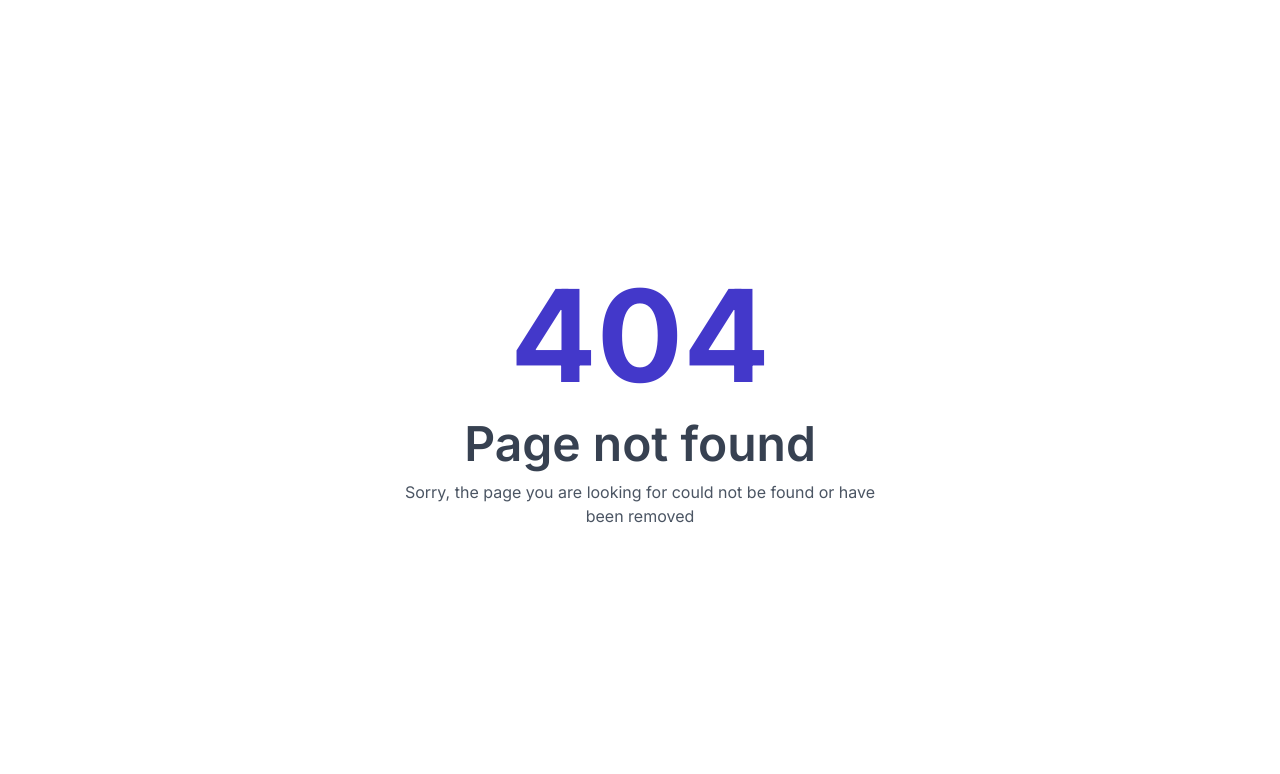
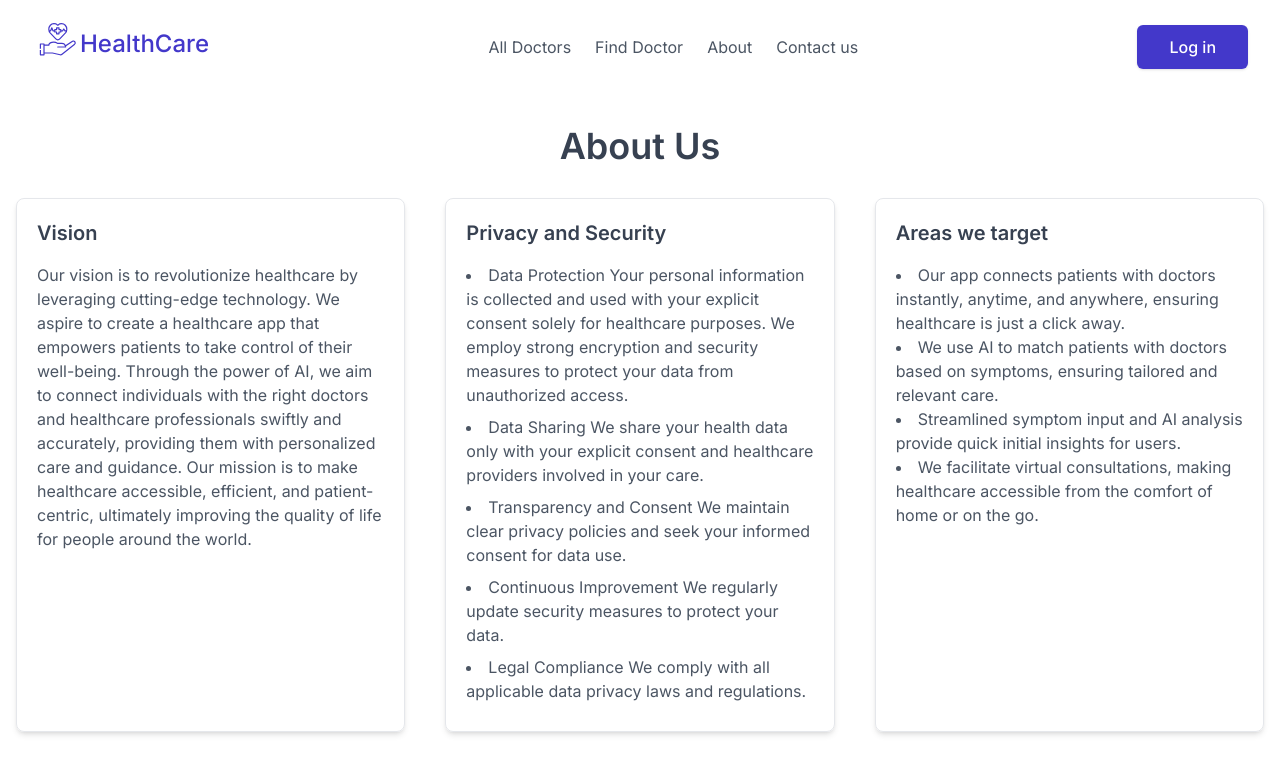
Before and after one commit to Daniel-16/healthcare-ai, a Next.js app: page /about in a window 1280 px wide. Before the commit this address had no page. Shown: the top 774 px of the page. Built offline with nearby package versions, Linux system fonts and the light colour scheme.

Commit message:
feat: about page

```diff
--- /dev/null
+++ b/app/about/page.tsx
@@ -0,0 +1,83 @@
+import Header from "@/components/Header";
+
+const About = () => {
+  return (
+    <>
+      <Header />
+      <div className="py-8">
+        <h1 className="text-gray-700 text-center text-4xl font-semibold mb-8">
+          About Us
+        </h1>
+        <div className="container mx-auto px-4 flex space-x-10">
+          <div className="flex-1 border p-5 rounded-lg shadow-md hover:shadow-lg duration-300">
+            <h2 className="text-gray-700 text-xl font-semibold mb-4">Vision</h2>
+            <p className="text-gray-600">
+              Our vision is to revolutionize healthcare by leveraging
+              cutting-edge technology. We aspire to create a healthcare app that
+              empowers patients to take control of their well-being. Through the
+              power of AI, we aim to connect individuals with the right doctors
+              and healthcare professionals swiftly and accurately, providing
+              them with personalized care and guidance. Our mission is to make
+              healthcare accessible, efficient, and patient-centric, ultimately
+              improving the quality of life for people around the world.
+            </p>
+          </div>
+          <div className="flex-1 border p-5 rounded-lg shadow-md hover:shadow-lg duration-300">
+            <h2 className="text-gray-700 text-xl font-semibold mb-4">
+              Privacy and Security
+            </h2>
+            <ul className="list-disc list-inside text-gray-600">
+              <li className="pb-2">
+                Data Protection Your personal information is collected and used
+                with your explicit consent solely for healthcare purposes. We
+                employ strong encryption and security measures to protect your
+                data from unauthorized access.
+              </li>
+              <li className="pb-2">
+                Data Sharing We share your health data only with your explicit
+                consent and healthcare providers involved in your care.
+              </li>
+              <li className="pb-2">
+                Transparency and Consent We maintain clear privacy policies and
+                seek your informed consent for data use.
+              </li>
+              <li className="pb-2">
+                Continuous Improvement We regularly update security measures to
+                protect your data.
+              </li>
+              <li className="pb-2">
+                Legal Compliance We comply with all applicable data privacy laws
+                and regulations.
+              </li>
+            </ul>
+          </div>
+          <div className="flex-1 border p-5 rounded-lg shadow-md hover:shadow-lg duration-300">
+            <h2 className="text-gray-700 text-xl font-semibold mb-4">
+              Areas we target
+            </h2>
+            <ul className="list-disc list-inside text-gray-600">
+              <li>
+                Our app connects patients with doctors instantly, anytime, and
+                anywhere, ensuring healthcare is just a click away.
+              </li>
+              <li>
+                We use AI to match patients with doctors based on symptoms,
+                ensuring tailored and relevant care.
+              </li>
+              <li>
+                Streamlined symptom input and AI analysis provide quick initial
+                insights for users.
+              </li>
+              <li>
+                We facilitate virtual consultations, making healthcare
+                accessible from the comfort of home or on the go.
+              </li>
+            </ul>
+          </div>
+        </div>
+      </div>
+    </>
+  );
+};
+
+export default About;
--- a/components/Header.tsx
+++ b/components/Header.tsx
@@ -73,7 +73,7 @@ const Header = () => {
               <Link href="#">Find Doctor</Link>
             </li>
             <li className="text-gray-600 hover:text-indigo-600">
-              <Link href="#">About</Link>
+              <Link href="/about">About</Link>
             </li>
             <li className="text-gray-600 hover:text-indigo-600">
               <Link href="#">Contact us</Link>
```
